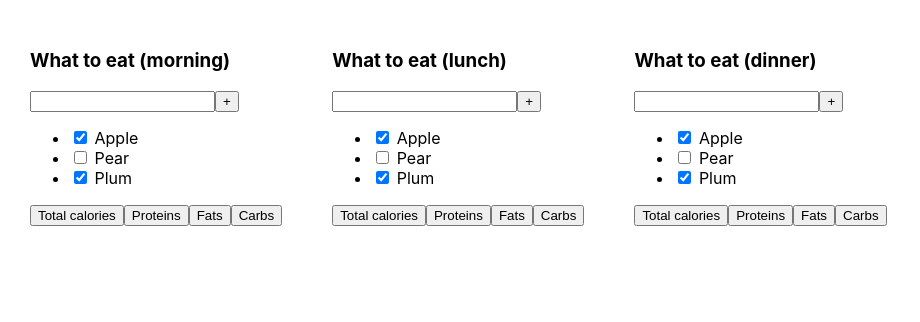
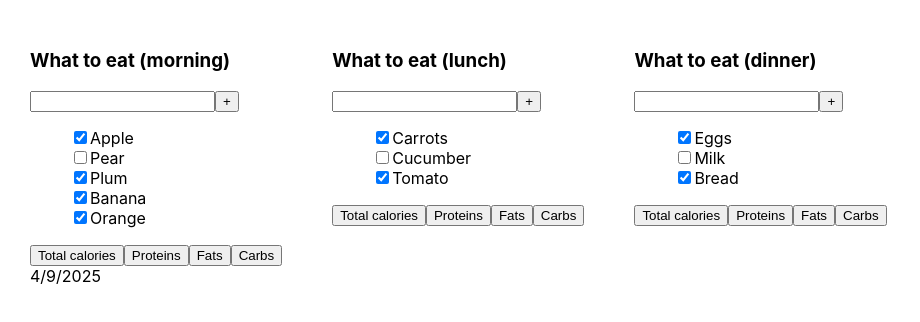
Before and after one commit to AliakseiKrasko/meal_planer, a React (Vite) app: page / in a window 1280 px wide. Shown: the top 322 px of the page, without its empty margins (0-920 px from the left). Built offline with nearby package versions, Linux system fonts and the light colour scheme.

Commit message:
added metod map for menu items

```diff
--- a/src/App.css
+++ b/src/App.css
@@ -1,6 +1,7 @@
 .app {
   padding: 30px;
   display: flex;
+
 }
 
 .app > div {
--- a/src/App.tsx
+++ b/src/App.tsx
@@ -12,7 +12,9 @@ export const App = () => {
     const menu1: Task[] = [
         {id: 1, title: 'Apple', isDone: true},
         {id: 1, title: 'Pear', isDone: false},
-        {id: 1, title: 'Plum', isDone: true}
+        {id: 1, title: 'Plum', isDone: true},
+        {id: 1, title: 'Banana', isDone: true},
+        {id: 1, title: 'Orange', isDone: true}
     ]
     const menu2: Task[] = [
         {id: 1, title: 'Carrots', isDone: true},
@@ -25,10 +27,12 @@ export const App = () => {
         {id: 1, title: 'Bread', isDone: true}
     ]
 
+    const data = new Date().toLocaleDateString()
+
 
     return (
         <div className="app">
-            <PlannerItem title='What to eat (morning)' menu={menu1} />
+            <PlannerItem title='What to eat (morning)' menu={menu1} date={data} />
             <PlannerItem title='What to eat (lunch)' menu={menu2} />
             <PlannerItem title='What to eat (dinner)' menu={menu3} />
         </div>
--- /dev/null
+++ b/src/PlannerItem.module.css
@@ -0,0 +1,3 @@
+.list {
+    list-style: none;
+}
--- a/src/PlannerItem.tsx
+++ b/src/PlannerItem.tsx
@@ -1,11 +1,13 @@
 import {Task} from './App.tsx';
+import s from './PlannerItem.module.css'
 
 type Props = {
     title: string
     menu: Task[]
+    date?: string
 }
 
-export const PlannerItem = ( {title, menu }: Props) => {
+export const PlannerItem = ( {title, menu, date }: Props) => {
 
 
     return (
@@ -15,17 +17,15 @@ export const PlannerItem = ( {title, menu }: Props) => {
                 <input/>
                 <button>+</button>
             </div>
-            <ul>
-                <li>
-                    <input type="checkbox" checked={menu[0].isDone}/> <span>Apple</span>
-
-                </li>
-                <li>
-                    <input type="checkbox" checked={menu[1].isDone}/> <span>Pear</span>
-                </li>
-                <li>
-                    <input type="checkbox" checked={menu[2].isDone}/> <span>Plum</span>
-                </li>
+            <ul className={s.list}>
+                {menu.map(m => {
+                    return (
+                        <li key={m.id} >
+                            <input type="checkbox" checked={m.isDone}/>
+                            <span>{m.title}</span>
+                        </li>
+                    )
+                })}
             </ul>
             <div>
                 <button>Total calories</button>
@@ -33,6 +33,7 @@ export const PlannerItem = ( {title, menu }: Props) => {
                 <button>Fats</button>
                 <button>Carbs</button>
             </div>
+            <div>{date}</div>
         </div>
     );
 };
```
